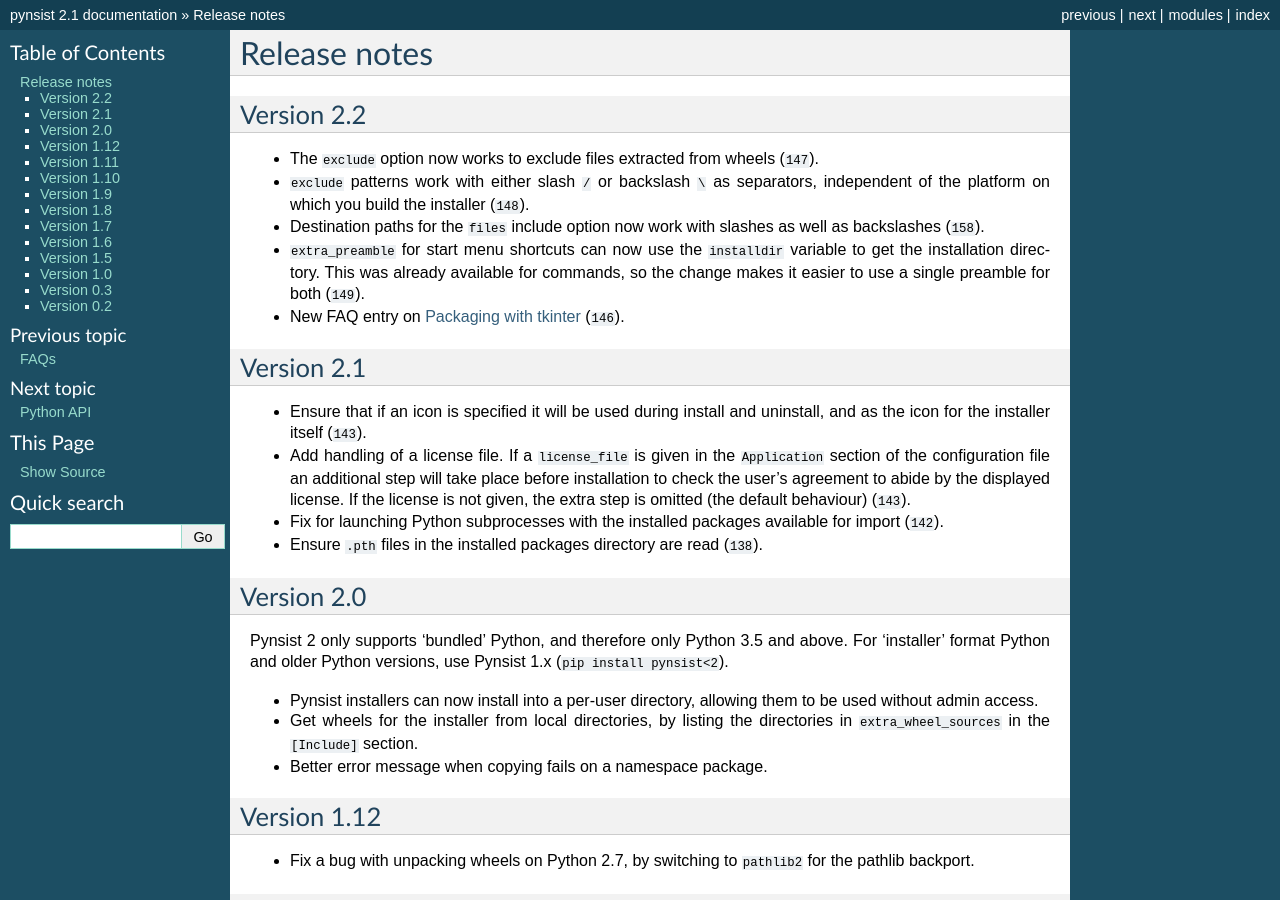
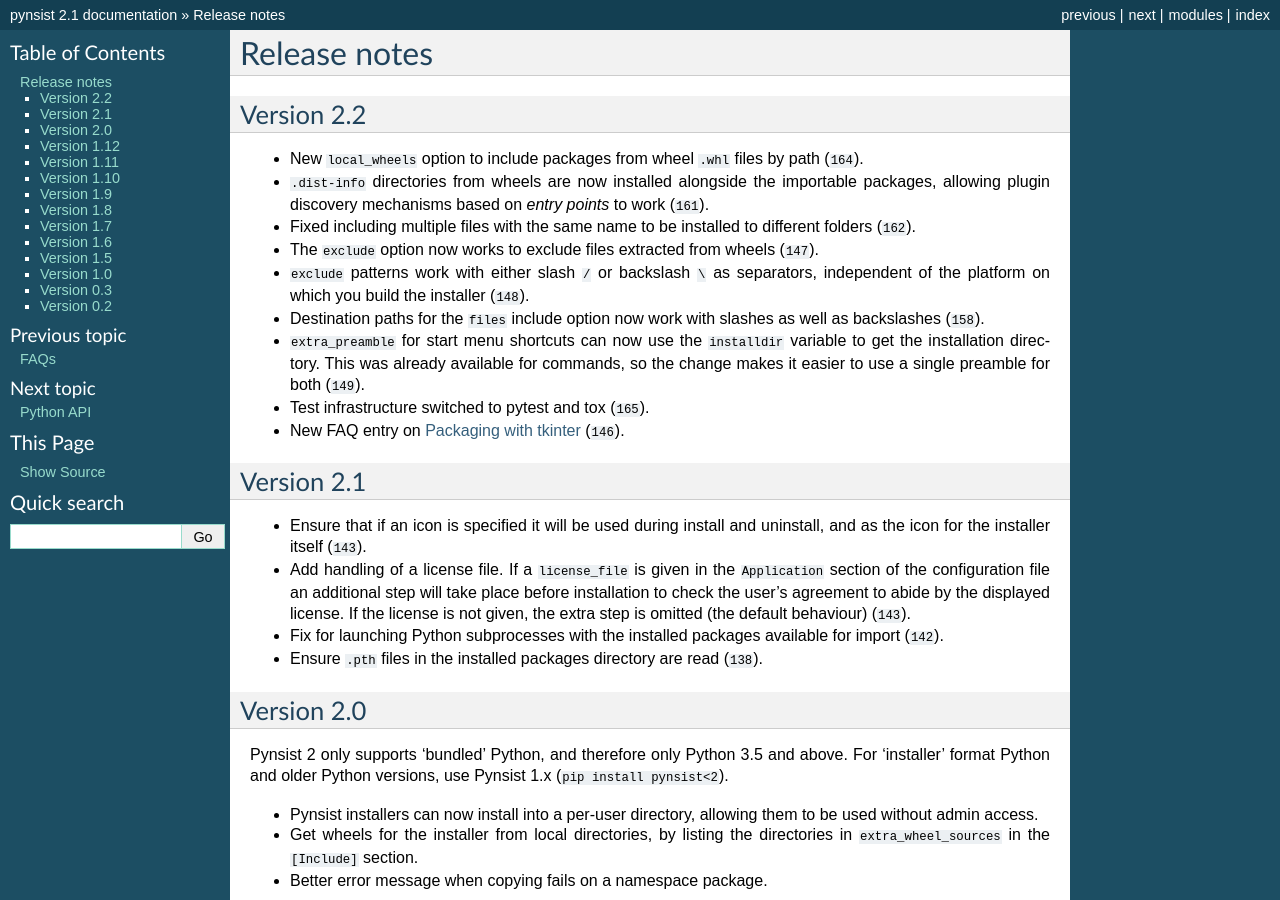
Before and after one commit to takluyver/pynsist, a Sphinx documentation site: the page built from doc/releasenotes.rst, in a window 1280 px wide and 900 px high. Built offline with Sphinx 7.4.7, drawn with Linux system fonts in a browser that asks for light colours; cross-references to code outside the pages are shown as plain code.

Commit message:
More release notes

```diff
--- a/doc/releasenotes.rst
+++ b/doc/releasenotes.rst
@@ -4,7 +4,13 @@
 Version 2.2
 -----------
 
-
+* New ``local_wheels`` option to include packages from wheel ``.whl`` files
+  by path (:ghpull:`164`).
+* ``.dist-info`` directories from wheels are now installed alongside the
+  importable packages, allowing plugin discovery mechanisms based on *entry
+  points* to work (:ghpull:`161`).
+* Fixed including multiple files with the same name to be installed to different
+  folders (:ghpull:`162`).
 * The ``exclude`` option now works to exclude files extracted from wheels
   (:ghpull:`147`).
 * ``exclude`` patterns work with either slash ``/`` or backslash ``\`` as
@@ -16,6 +22,7 @@
   variable to get the installation directory. This was already available for
   commands, so the change makes it easier to use a single preamble for both
   (:ghpull:`149`).
+* Test infrastructure switched to pytest and tox (:ghpull:`165`).
 * New FAQ entry on :ref:`faq-tkinter` (:ghpull:`146`).
 
 Version 2.1
```
